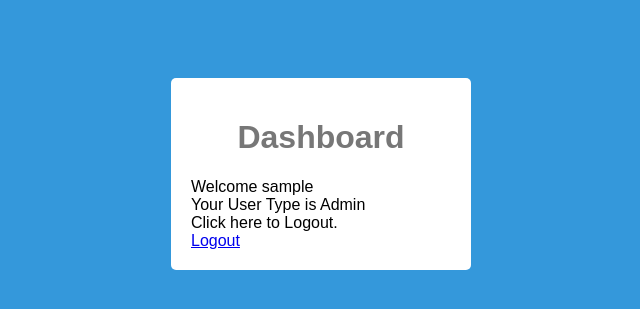
After one commit to thelazysolutions/passport_management, a Flask app: template templates/dashboard.html in a window 1280 px wide. The commit adds this page. Shown: the top 309 px of the page, without its empty margins (319-959 px from the left). Run offline with Flask 2, Linux system fonts and the light colour scheme; the template is opened without the code that fills it: most values are stand-ins (such as "Sample title", 1, 10 or a date in 2020).

Commit message:
Login the User

```diff
--- a/app.py
+++ b/app.py
@@ -1,29 +1,65 @@
+from flask_sqlalchemy import SQLAlchemy
 from flask import Flask
-from flask import Flask, flash, redirect, render_template, request, session, abort
+from flask import Flask, flash, redirect, render_template, request, session, abort, get_flashed_messages
 import os
+from dotenv import load_dotenv
+load_dotenv()
 
 app = Flask(__name__)
 app.secret_key = os.urandom(12)
+
+app.config["SQLALCHEMY_DATABASE_URI"] = os.getenv("SQLALCHEMY_DATABASE_URI")
+app.config["SQLALCHEMY_TRACK_MODIFICATIONS"] = False
+db = SQLAlchemy(app)
+
+# Defination of Schema
+# Need to Move this to separate python file
+
+
+class User(db.Model):
+    id = db.Column(db.Integer, primary_key=True)
+    password = db.Column(db.String, unique=True, nullable=False)
+    email = db.Column(db.String, unique=True, nullable=False)
+    name = db.Column(db.String, unique=True, nullable=False)
+    user_type = db.Column(db.Integer, unique=True, nullable=False)
+
+
+# db.session.add(User(password="Flask", email="example@example.com",
+#                     name="flask-name", user_type=2))
+
+# db.session.commit()
+
+# users = User.query.all()
+# print(users)
+
+
 @app.route('/')
-def home():
-    if not session.get('logged_in'):
+def home(result=None):
+    if not session.get('logged_in') and not result:
         return render_template('login.html')
     else:
-        return "Hello User!  <a href=\"/logout\">Logout</a>"
+        # Based on the user_id passed, print Details, URLS and all.
+        return render_template('dashboard.html', username=result.name, user_id=result.user_type)
+
 
 @app.route('/login', methods=['POST'])
 def do_admin_login():
-    if request.form['password'] == 'admin' and request.form['username'] == 'admin':
+    # query to check if Email & Pwd match
+    result = User.query.filter_by(
+        password=request.form['password'], email=request.form['email']).first()
+    if result:
         session['logged_in'] = True
     else:
         flash('wrong password!')
-    return home()
+        return str(get_flashed_messages())
+    return home(result)
+
 
 @app.route("/logout")
 def logout():
     session['logged_in'] = False
     return home()
 
+
 if __name__ == "__main__":
-
     app.run(debug=True)
--- a/requirements.txt
+++ b/requirements.txt
@@ -1,9 +1,13 @@
 click==7.1.2
 Flask==1.1.2
 Flask-Admin==1.5.7
+Flask-SQLAlchemy==2.4.4
 gunicorn==20.0.4
 itsdangerous==1.1.0
 Jinja2==2.11.2
 MarkupSafe==1.1.1
+mysqlclient==2.0.2
+python-dotenv==0.15.0
+SQLAlchemy==1.3.20
 Werkzeug==1.0.1
 WTForms==2.3.3
--- /dev/null
+++ b/templates/dashboard.html
@@ -0,0 +1,20 @@
+<link rel="stylesheet" href="/static/style.css" type="text/css">
+<!-- &#123;% block body %&#125; -->
+
+<form action="/login" method="POST">
+  <div class="login">
+    <div class="login-screen">
+      <div class="app-title">
+        <h1>Dashboard</h1>
+      </div>
+        Welcome {{username}} <br />
+        Your User Type is  {{ "Employee" if user_id == 1 else "Admin" }}<br />
+        Click here to Logout.
+        <br />
+        <a href="/logout">Logout</a>
+    </div>
+  </div>
+</form>
+
+
+<!-- &#123;% endblock %&#125; -->
--- a/templates/login.html
+++ b/templates/login.html
@@ -9,7 +9,7 @@
       </div>
       <div class="login-form">
         <div class="control-group">
-          <input type="text" class="login-field" value="" placeholder="username" name="username">
+          <input type="text" class="login-field" value="" placeholder="email" name="email">
           <label class="login-field-icon fui-user" for="login-name"></label>
         </div>
         <div class="control-group">
```
